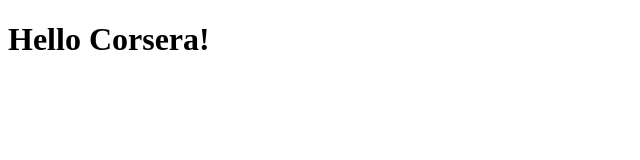
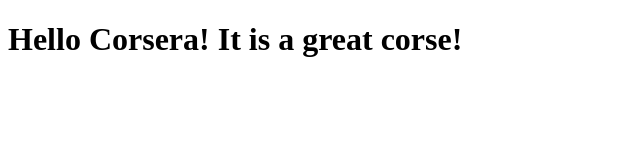
Before and after one commit to harshsanmotra/corsera-test-, a plain HTML site: page site/index.html in a window 1280 px wide. Shown: the whole page, without its empty margins (0-640 px from the left). Drawn offline with Linux system fonts and the light colour scheme.

Commit message:
small addition to our page content

```diff
--- a/site/index.html
+++ b/site/index.html
@@ -4,6 +4,6 @@
 	<title>Hello Corsera!</title>
 </head>
 <body>
-<h1>Hello Corsera!</h1>
+<h1>Hello Corsera! It is a great corse!</h1>
 </body>
 </html>
```
